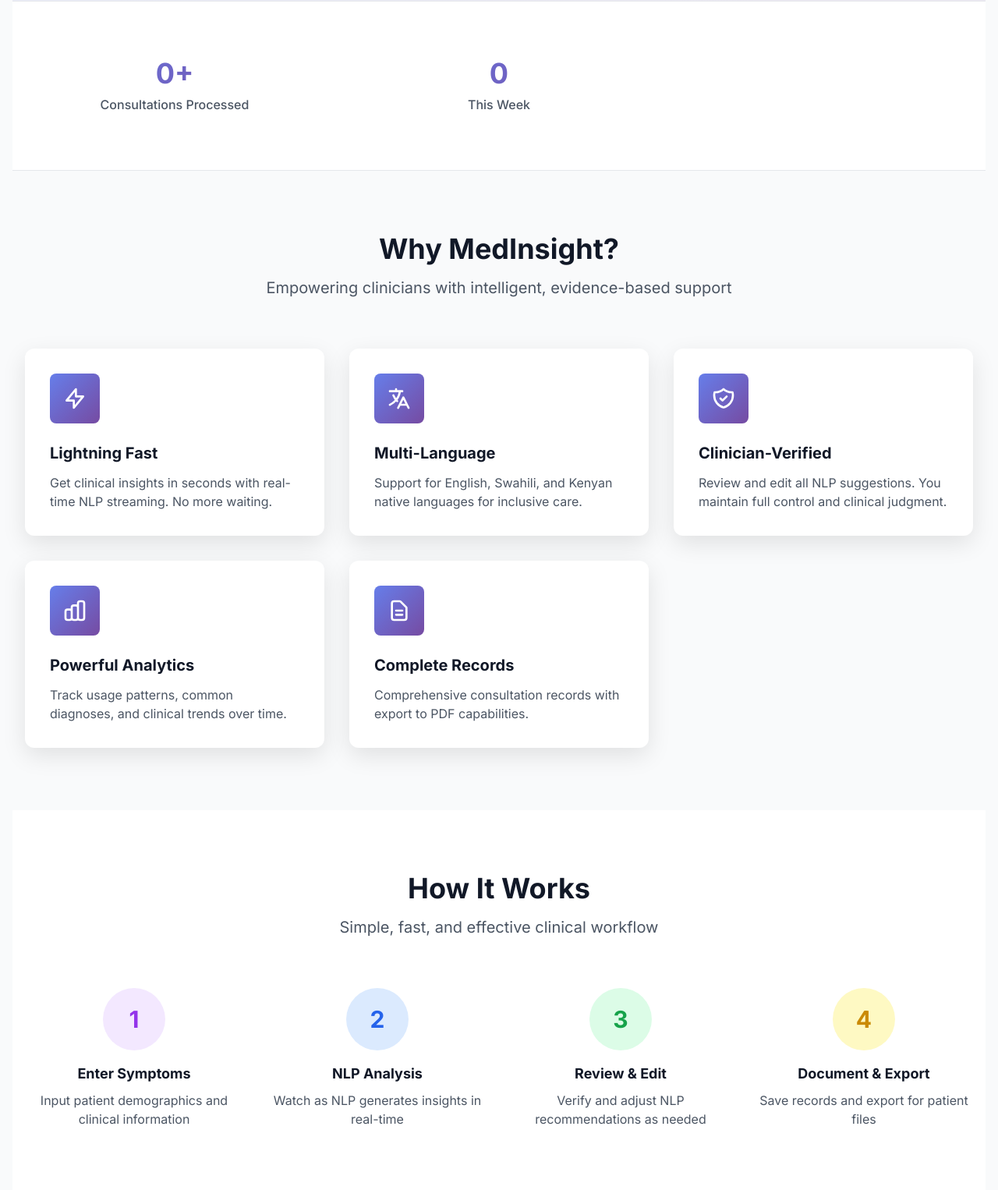
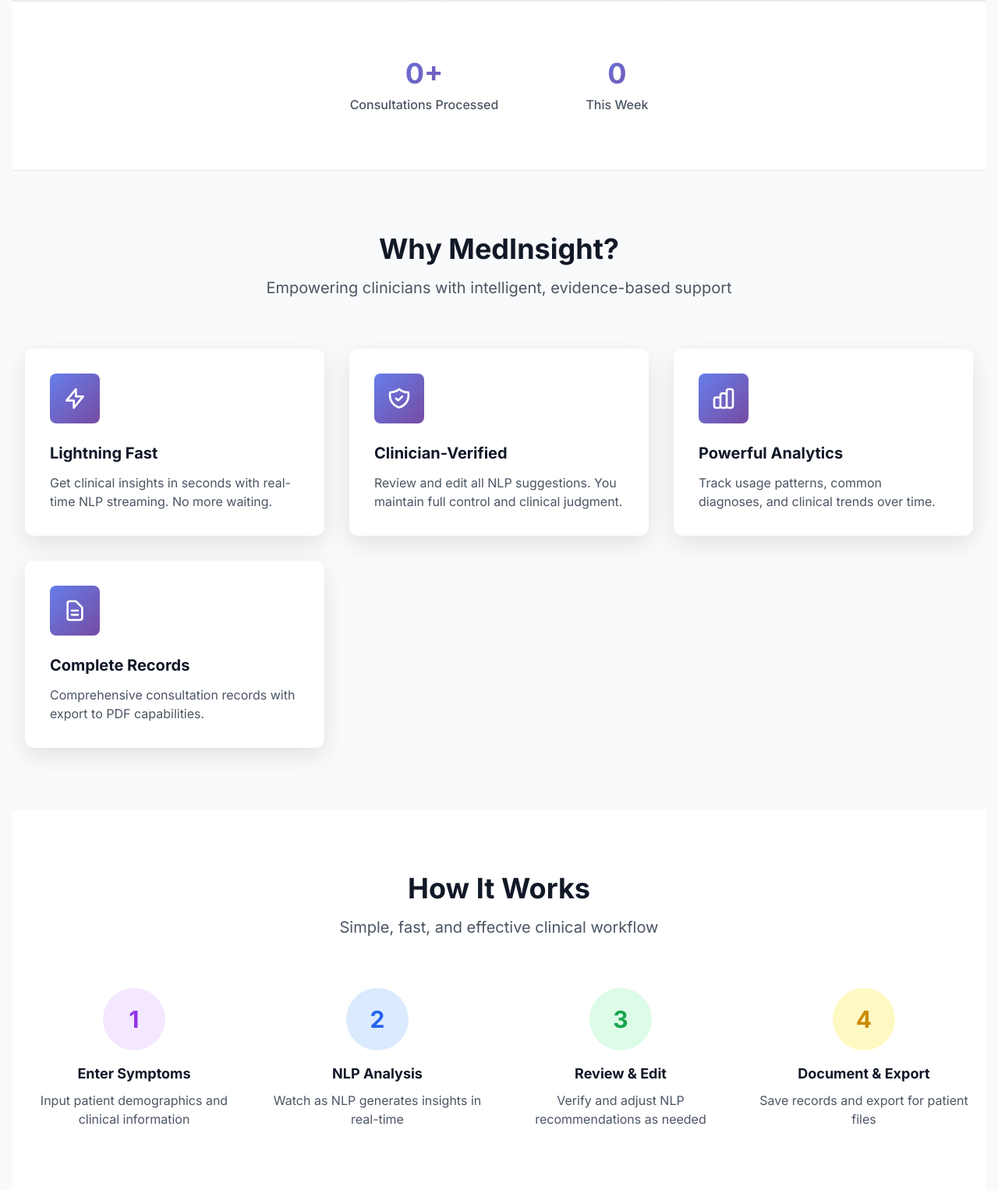
Before and after one commit to Hannah-Nossim/medInsight, a Django app: page / in a window 1280 px wide. Shown: the part 655-2181 px from the top of the page at 78% size. Run offline with Django 5.2, Linux system fonts and the light colour scheme; data that the repository does not hold is empty; some libraries are stand-ins or nearby versions.

Commit message:
u/ux fix

```diff
--- a/consultations/templates/consultations/consultation_history.html
+++ b/consultations/templates/consultations/consultation_history.html
@@ -46,9 +46,9 @@
                         <select name="status" id="status"
                             class="w-full px-4 py-2 border border-gray-300 rounded-lg focus:ring-2 focus:ring-purple-500 focus:border-transparent">
                             <option value="">All Status</option>
-                            <option value="reviewed" {% if status_filter=='reviewed' %}selected{% endif %}>Reviewed
+                            <option value="reviewed" {% if status_filter == 'reviewed' %}selected{% endif %}>Reviewed
                             </option>
-                            <option value="pending" {% if status_filter=='pending' %}selected{% endif %}>Pending Review
+                            <option value="pending" {% if status_filter == 'pending' %}selected{% endif %}>Pending Review
                             </option>
                         </select>
                     </div>
--- a/consultations/templates/consultations/home.html
+++ b/consultations/templates/consultations/home.html
@@ -35,7 +35,7 @@
 <!-- Stats Section -->
 <div class="bg-white py-12 border-y border-gray-200">
     <div class="max-w-7xl mx-auto px-4">
-        <div class="grid grid-cols-1 md:grid-cols-3 gap-8 text-center">
+        <div class="flex flex-col md:flex-row justify-center items-center gap-8 md:gap-16 text-center">
             <div class="p-6">
                 <div class="text-4xl font-bold gradient-bg bg-clip-text text-transparent mb-2">
                     {{ total_consultations|default:0 }}+
@@ -75,19 +75,7 @@
                 </p>
             </div>
 
-            <!-- Feature 2 -->
-            <div class="bg-white rounded-xl p-8 card-shadow hover:shadow-2xl transition duration-300">
-                <div class="w-16 h-16 gradient-bg rounded-lg flex items-center justify-center mb-6">
-                    <svg class="w-8 h-8 text-white" fill="none" stroke="currentColor" viewBox="0 0 24 24">
-                        <path stroke-linecap="round" stroke-linejoin="round" stroke-width="2"
-                            d="M3 5h12M9 3v2m1.048 9.5A18.022 18.022 0 016.412 9m6.088 9h7M11 21l5-10 5 10M12.751 5C11.783 10.77 8.07 15.61 3 18.129">
-                        </path>
-                    </svg>
-                </div>
-                <h3 class="text-xl font-bold text-gray-900 mb-3">Multi-Language</h3>
-                <p class="text-gray-600">Support for English, Swahili, and Kenyan native languages for inclusive care.
-                </p>
-            </div>
+
 
             <!-- Feature 3 -->
             <div class="bg-white rounded-xl p-8 card-shadow hover:shadow-2xl transition duration-300">
```
